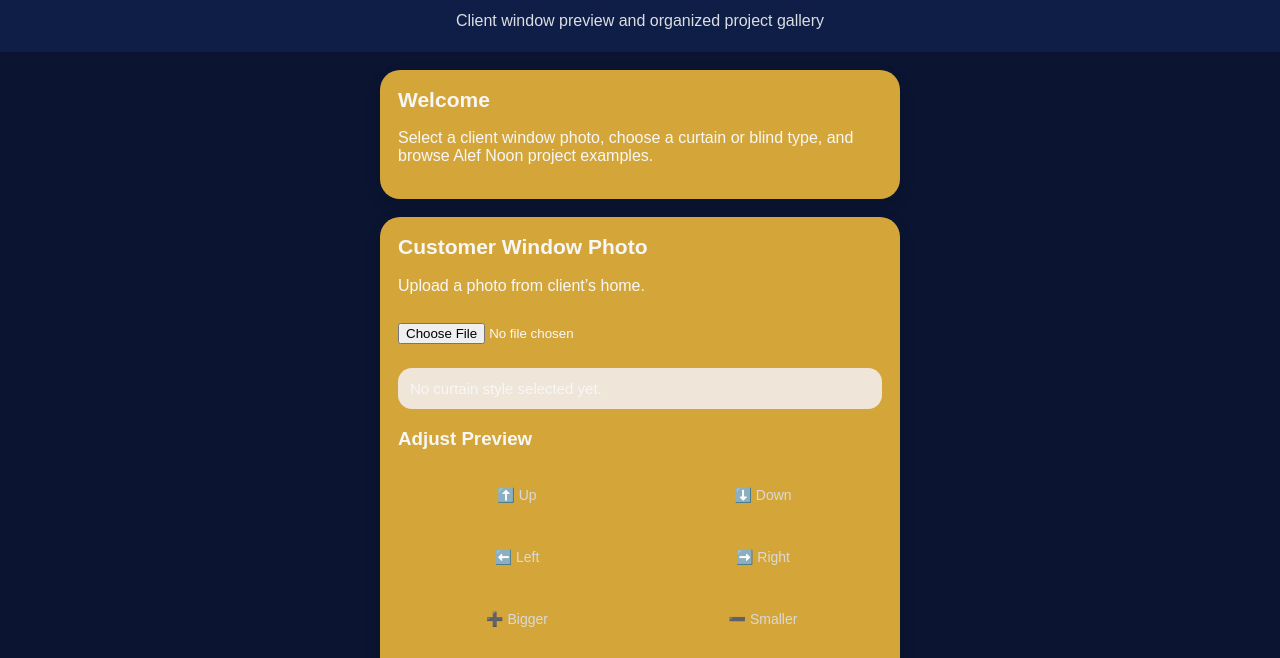
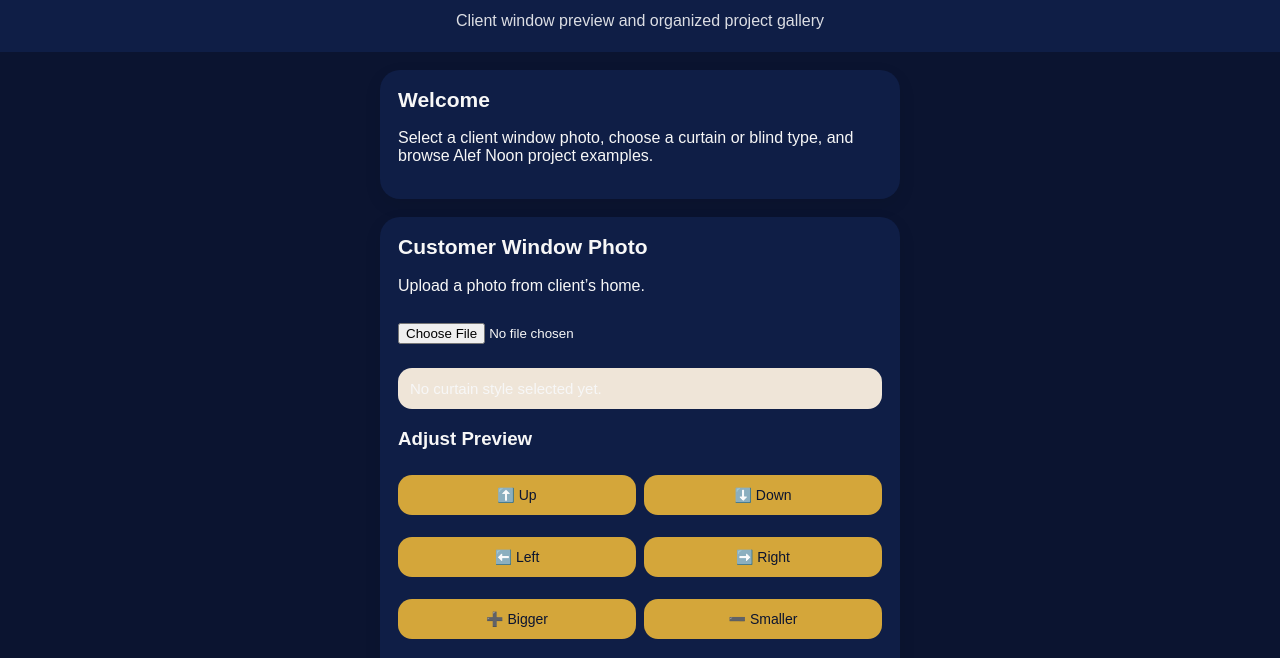
Before and after one commit to annkey-art/Brutally-Tender-Cake-Visualizer, a plain HTML site: page index.html in a window 1280 px wide. Shown: the part 141-799 px from the top of the page. Drawn offline with Linux system fonts and the light colour scheme.

Commit message:
Change card background and button colors

```diff
--- a/index.html
+++ b/index.html
@@ -37,7 +37,8 @@
     }
 
     .card {
-      background: #D4A63A;
+      background: #0F1E46;
+      border: #D4A63A;
       border-radius: 20px;
       padding: 18px;
       margin-bottom: 18px;
@@ -61,13 +62,13 @@
       border: none;
       border-radius: 14px;
       background: #D4A63A;
-      color: #D9D9D9;
+      color: #0B1430;
       font-size: 16px;
       cursor: pointer;
     }
 
     button:hover {
-      background: #6f563b;
+      background: #D4A63A;
     }
 .control-grid {
   display: grid;
```
